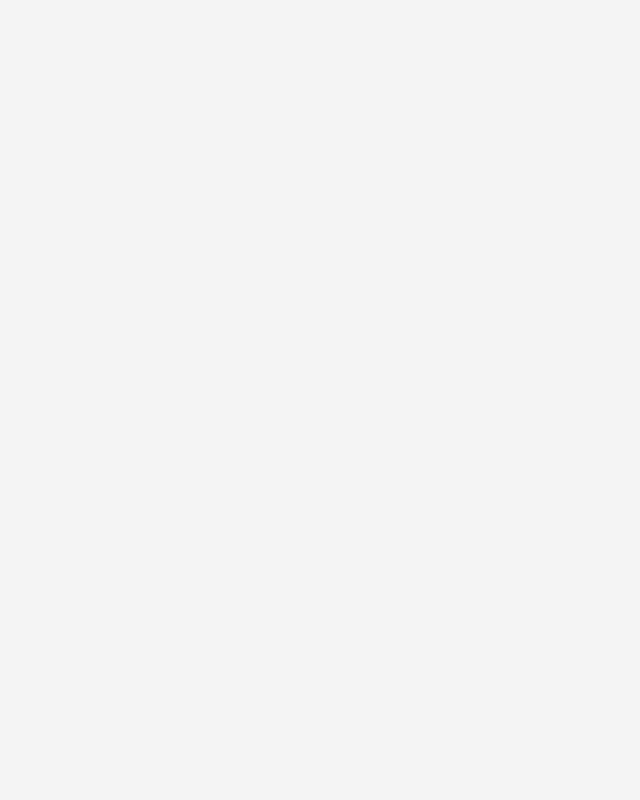
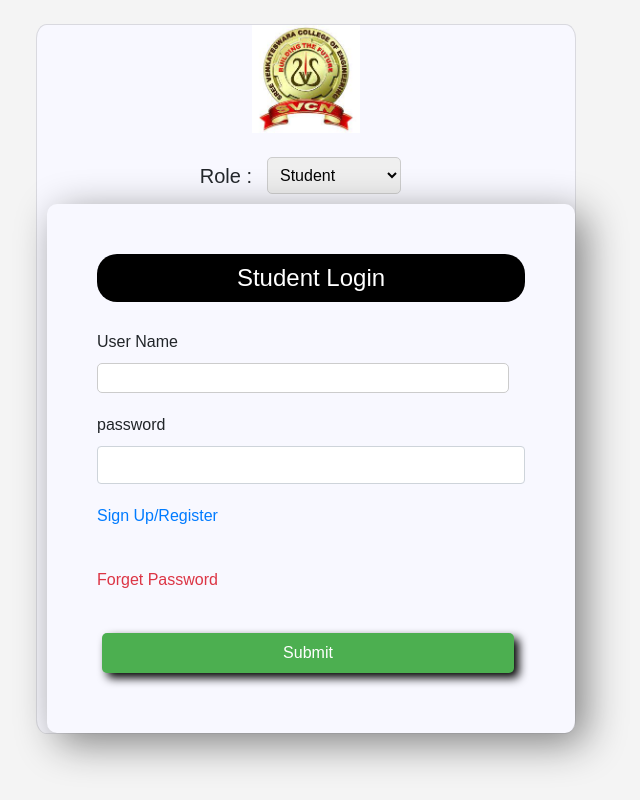
Before and after one commit to SyedFaiz786/FeesManagementSystem, a React (Vite) app in the folder Client/: page / in a window 1280 px wide. Before the commit this address had no page. Shown: the whole page, without its empty margins (334-974 px from the left). Built offline with nearby package versions, Linux system fonts and the light colour scheme.

Commit message:
change in the route

```diff
--- a/Client/src/App.jsx
+++ b/Client/src/App.jsx
@@ -14,6 +14,7 @@ function App() {
 
         <Route path='/register' element={<Register/>}/>
         <Route path='/login' element = {<Login/>}/>
+        <Route path='/' element = {<Login/>}/>
         <Route path='/stdreg' element = {<StdReg/>}/>
         <Route path='/students' element={<Student/>}/>
         <Route path='/studentdetails' element={<Studentdetails/>}/>
```
